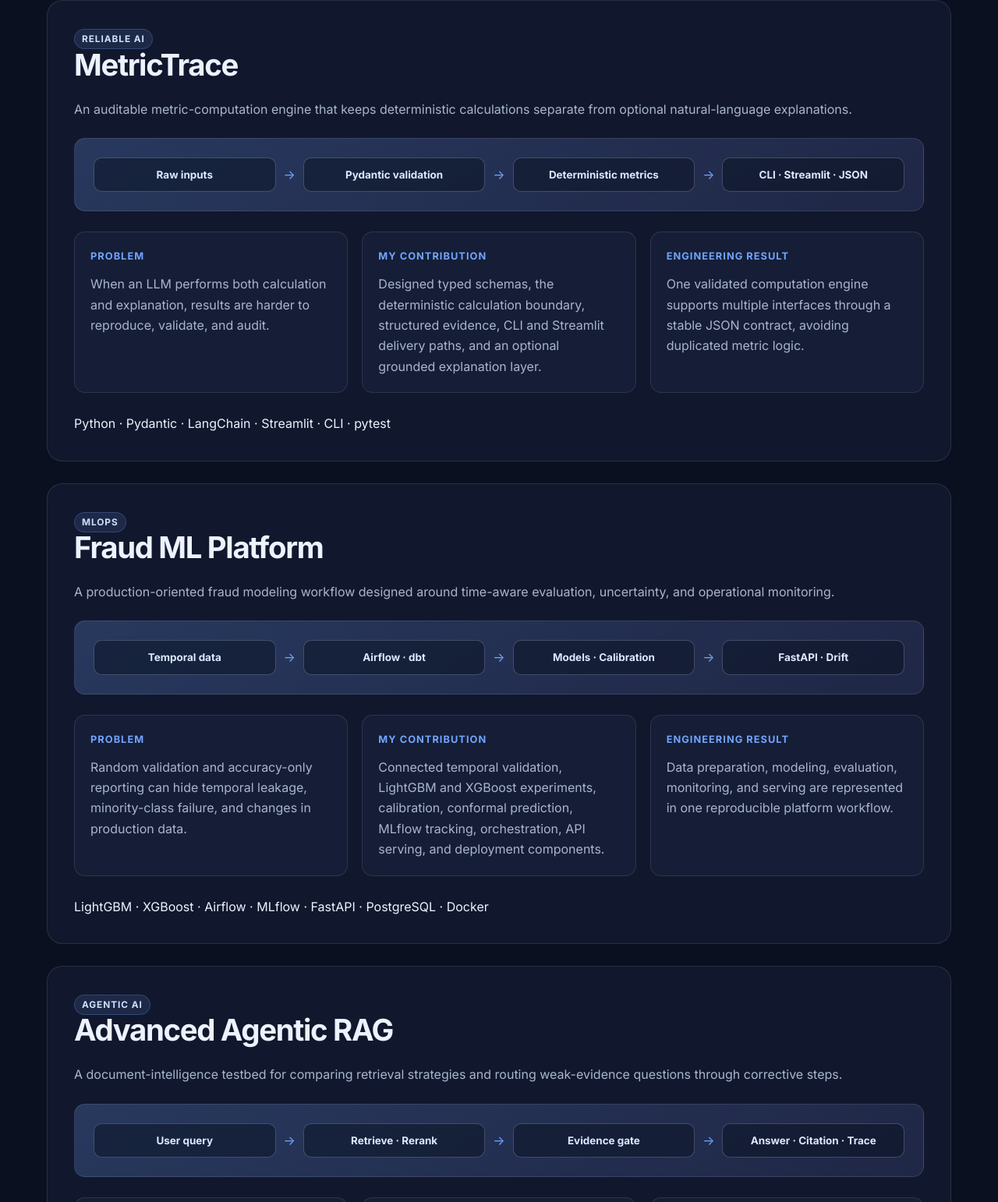
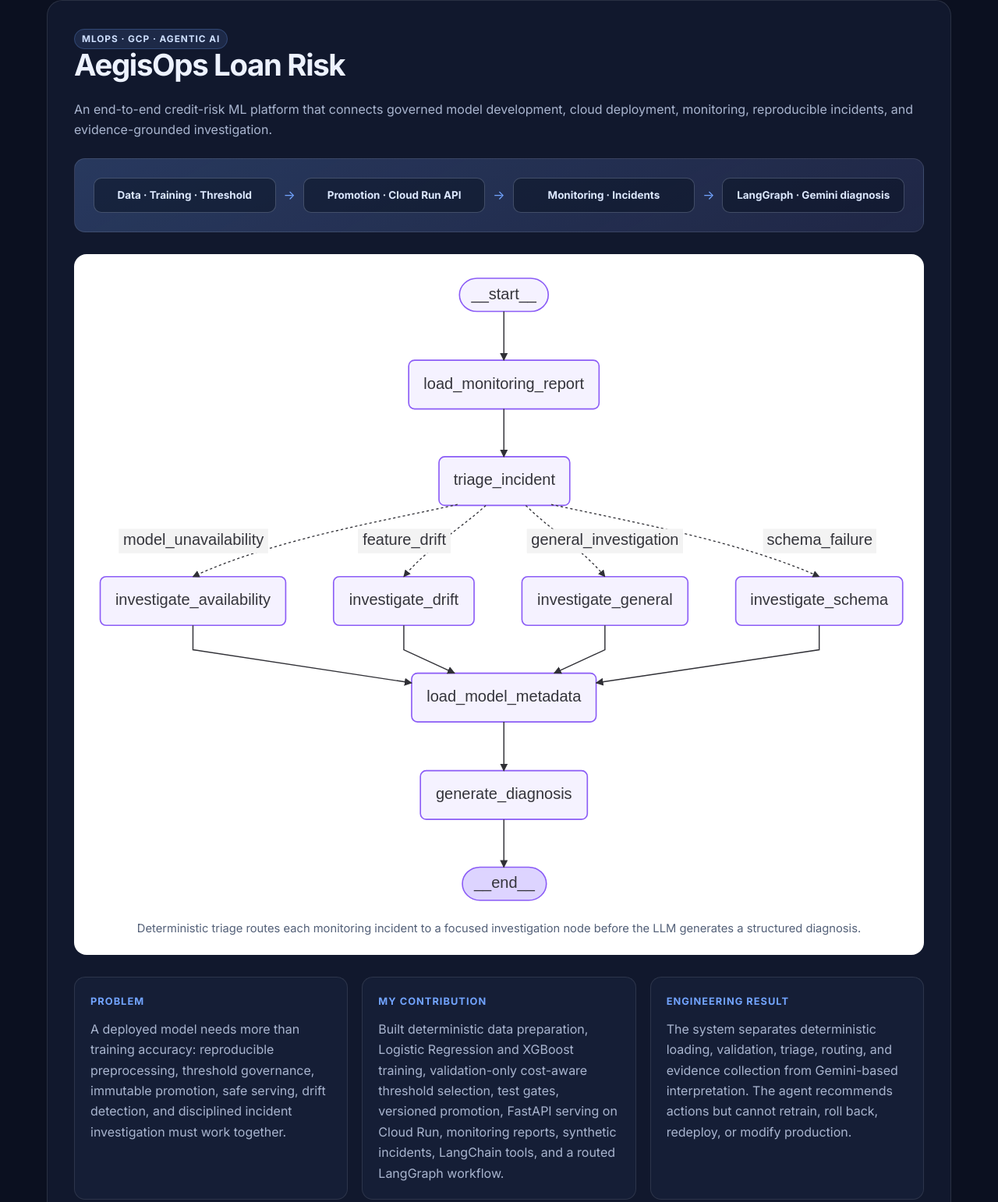
Before and after one commit to Arash80/my-page, a plain HTML site: page docs/case-studies.html in a window 1280 px wide. Shown: the part 778-2320 px from the top of the page at 78% size. Drawn offline with Linux system fonts and the light colour scheme.

Commit message:
Add AegisOps case study and workflow diagram

```diff
--- a/docs/case-studies.html
+++ b/docs/case-studies.html
@@ -39,6 +39,25 @@
         <p class="kicker">AI, ML, MLOps &amp; agents</p>
         <h2>Engineering projects</h2>
       </div>
+
+      <article class="case-study" id="aegisops">
+        <span class="tag">MLOps · GCP · Agentic AI</span>
+        <h2>AegisOps Loan Risk</h2>
+        <p class="case-note">An end-to-end credit-risk ML platform that connects governed model development, cloud deployment, monitoring, reproducible incidents, and evidence-grounded investigation.</p>
+        <div class="case-architecture" aria-label="AegisOps platform architecture summary">
+          <span>Data · Training · Threshold</span><i>→</i><span>Promotion · Cloud Run API</span><i>→</i><span>Monitoring · Incidents</span><i>→</i><span>LangGraph · Gemini diagnosis</span>
+        </div>
+        <figure style="margin: 28px 0; padding: 20px; border: 1px solid rgba(255,255,255,.1); border-radius: 16px; background: #ffffff;">
+          <img src="assets/aegisops-langgraph-workflow.svg" alt="AegisOps LangGraph workflow showing deterministic triage, four specialist investigation routes, model metadata loading, and structured diagnosis generation" style="display: block; width: 100%; height: auto; border-radius: 10px;">
+          <figcaption style="margin-top: 14px; color: #536078; font-size: .92rem; text-align: center;">Deterministic triage routes each monitoring incident to a focused investigation node before the LLM generates a structured diagnosis.</figcaption>
+        </figure>
+        <div class="case-grid">
+          <div><h3>Problem</h3><p>A deployed model needs more than training accuracy: reproducible preprocessing, threshold governance, immutable promotion, safe serving, drift detection, and disciplined incident investigation must work together.</p></div>
+          <div><h3>My contribution</h3><p>Built deterministic data preparation, Logistic Regression and XGBoost training, validation-only cost-aware threshold selection, test gates, versioned promotion, FastAPI serving on Cloud Run, monitoring reports, synthetic incidents, LangChain tools, and a routed LangGraph workflow.</p></div>
+          <div><h3>Engineering result</h3><p>The system separates deterministic loading, validation, triage, routing, and evidence collection from Gemini-based interpretation. The agent recommends actions but cannot retrain, roll back, redeploy, or modify production.</p></div>
+        </div>
+        <div class="stack">Python · XGBoost · FastAPI · Vertex AI · Cloud Run · Cloud Build · Cloud Storage · LangChain · LangGraph · Gemini · pytest</div>
+      </article>
 
       <article class="case-study" id="metrictrace">
         <span class="tag">Reliable AI</span>
```
